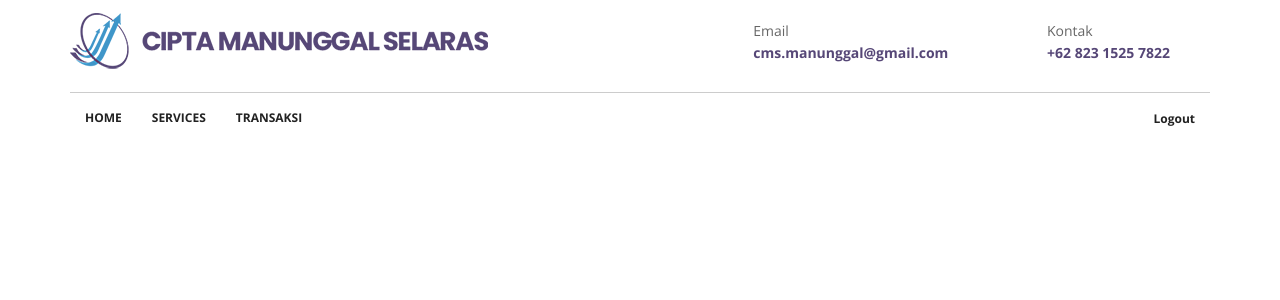
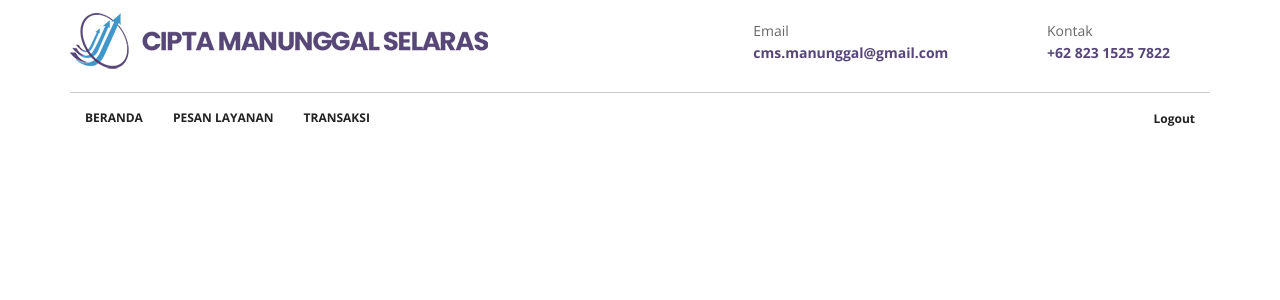
Before and after one commit to robypangestu/CMS, a PHP site: page /cms/pelanggan/layouts/header.php in a window 1280 px wide. Shown: the top 300 px of the page. Run offline with PHP 8.4, Linux system fonts and the light colour scheme; some web fonts are replaced.

Commit message:
edit beberapa file barusfefs

```diff
--- a/layouts/header.php
+++ b/layouts/header.php
@@ -91,7 +91,10 @@
               <a href="index.php" data-hover="dropdown" role="button" aria-haspopup="true" aria-expanded="false" >BERANDA</a>
             </li>
             <li class="dropdown">
-              <a href="layanan.php" data-hover="dropdown" role="button" aria-haspopup="true" aria-expanded="false">PESAN LAYANAN KAMI</a>
+              <a href="layanan.php" data-hover="dropdown" role="button" aria-haspopup="true" aria-expanded="false">PESAN LAYANAN</a>
+            </li>
+            <li class="dropdown">
+              <a href="pelanggan/transaksi/transaksi.php" data-hover="dropdown" role="button" aria-haspopup="true" aria-expanded="false">TRANSAKSI</a>
             </li>
           </ul>
 
--- a/pelanggan/layouts/header.php
+++ b/pelanggan/layouts/header.php
@@ -88,10 +88,10 @@
         <nav class="navbar-collapse collapse">
           <ul class="nav navbar-nav navbar-left">
             <li class="dropdown">
-              <a href="../../index.php" data-hover="dropdown" role="button" aria-haspopup="true" aria-expanded="false" >HOME</a>
+              <a href="../../index.php" data-hover="dropdown" role="button" aria-haspopup="true" aria-expanded="false" >BERANDA</a>
             </li>
             <li class="dropdown">
-              <a href="../../layanan.php" data-hover="dropdown" role="button" aria-haspopup="true" aria-expanded="false">SERVICES</a>
+              <a href="../../layanan.php" data-hover="dropdown" role="button" aria-haspopup="true" aria-expanded="false">PESAN LAYANAN</a>
             </li>
             <li class="dropdown">
               <a href="transaksi.php" data-hover="dropdown" role="button" aria-haspopup="true" aria-expanded="false">TRANSAKSI</a>
```
